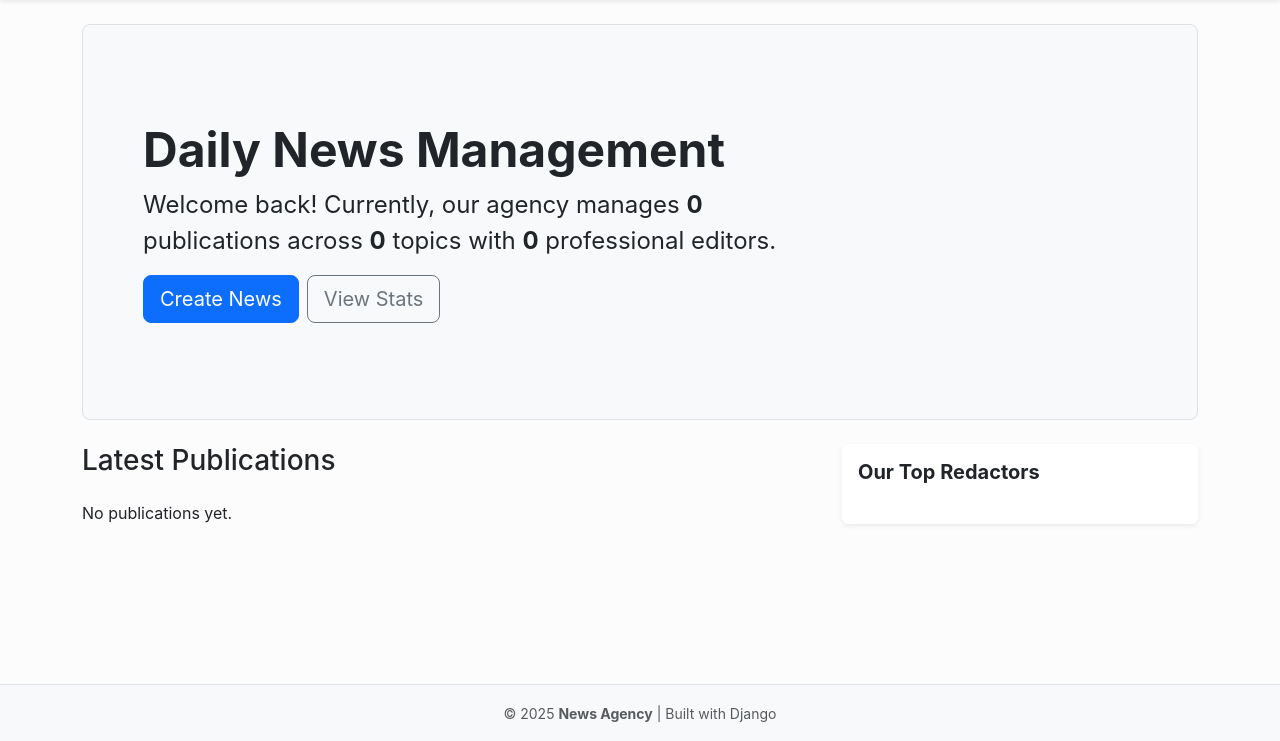
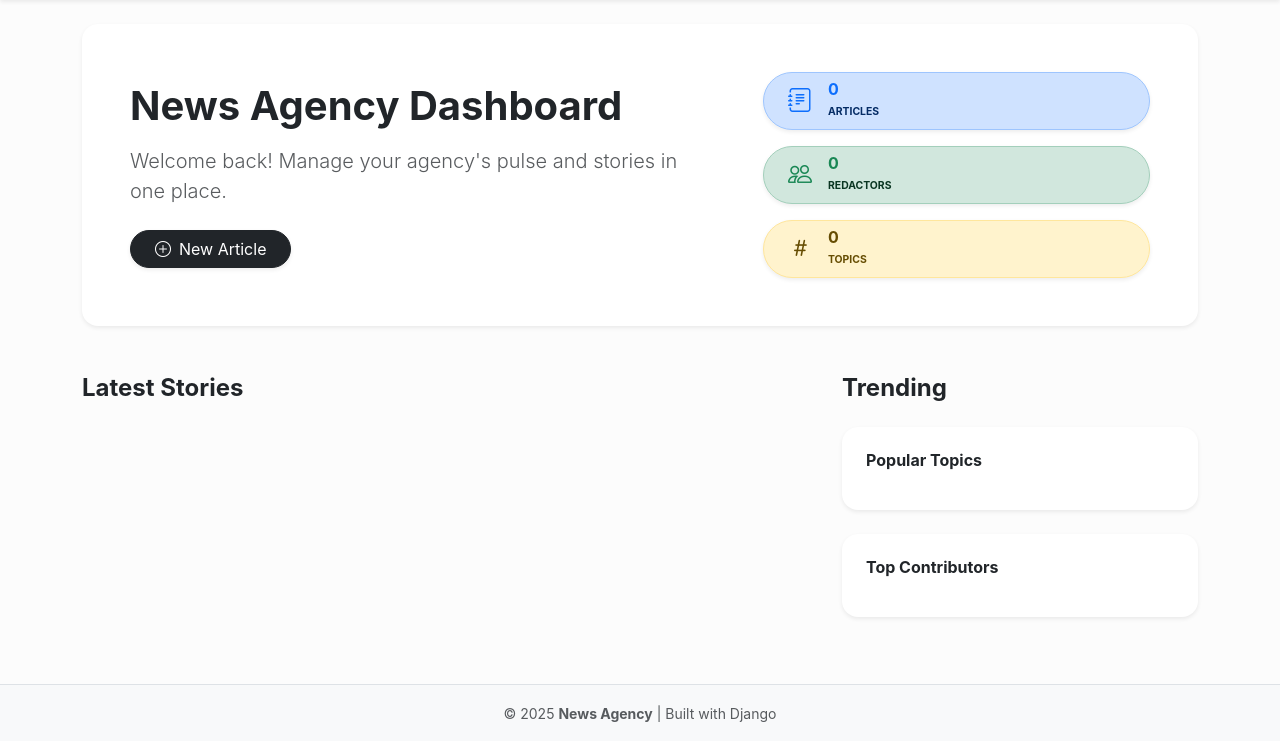
Before and after one commit to vadym-zahrebelnyi/news-agency, a Django app: page / in a window 1280 px wide. Shown: the part 59-800 px from the top of the page. Run offline with Django 4.2, Linux system fonts and the light colour scheme; data that the repository does not hold is empty.

Commit message:
style: rework index style

```diff
--- a/templates/newspaper/index.html
+++ b/templates/newspaper/index.html
@@ -1,54 +1,109 @@
 {% extends "base.html" %}
 
 {% block content %}
-  <div class="p-5 mb-4 bg-light rounded-3 border">
-    <div class="container-fluid py-5">
-      <h1 class="display-5 fw-bold">Daily News Management</h1>
-      <p class="col-md-8 fs-4">Welcome back! Currently, our agency manages <strong>{{ num_articles }}</strong>
-        publications across <strong>{{ num_topics }}</strong> topics with <strong>{{ num_redactors }}</strong>
-        professional editors.</p>
-      <div class="d-flex gap-2">
-        <button class="btn btn-primary btn-lg" type="button">Create News</button>
-        <button class="btn btn-outline-secondary btn-lg" type="button">View Stats</button>
+  <div class="card border-0 shadow-sm bg-white rounded-4 mb-5 overflow-hidden">
+    <div class="card-body p-4 p-md-5">
+      <div class="row align-items-center">
+        <div class="col-lg-7">
+          <h1 class="display-6 fw-bold text-dark mb-3">News Agency Dashboard</h1>
+          <p class="lead text-muted mb-4">
+            Welcome back! Manage your agency's pulse and stories in one place.
+          </p>
+          <a href="{% url 'newspaper:article-create' %}" class="btn btn-dark rounded-pill px-4 shadow-sm">
+            <i class="bi bi-plus-circle me-2"></i>New Article
+          </a>
+        </div>
+
+        <div class="col-lg-5 mt-4 mt-lg-0">
+          <div class="d-flex flex-column gap-3 ps-lg-4">
+            <div class="d-flex align-items-center p-2 px-4 bg-primary-subtle rounded-pill border border-primary-subtle shadow-sm">
+              <i class="bi bi-journal-text text-primary fs-4 me-3"></i>
+              <div>
+                <span class="fw-bold d-block lh-1 text-primary">{{ num_articles }}</span>
+                <small class="text-primary-emphasis text-uppercase fw-bold" style="font-size: 0.65rem;">Articles</small>
+              </div>
+            </div>
+            <div class="d-flex align-items-center p-2 px-4 bg-success-subtle rounded-pill border border-success-subtle shadow-sm">
+              <i class="bi bi-people text-success fs-4 me-3"></i>
+              <div>
+                <span class="fw-bold d-block lh-1 text-success">{{ num_redactors }}</span>
+                <small class="text-success-emphasis text-uppercase fw-bold" style="font-size: 0.65rem;">Redactors</small>
+              </div>
+            </div>
+            <div class="d-flex align-items-center p-2 px-4 bg-warning-subtle rounded-pill border border-warning-subtle shadow-sm">
+              <i class="bi bi-hash text-warning-emphasis fs-4 me-3"></i>
+              <div>
+                <span class="fw-bold d-block lh-1 text-warning-emphasis">{{ num_topics }}</span>
+                <small class="text-warning-emphasis text-uppercase fw-bold" style="font-size: 0.65rem;">Topics</small>
+              </div>
+            </div>
+          </div>
+        </div>
       </div>
     </div>
   </div>
 
   <div class="row">
     <div class="col-lg-8">
-      <h3 class="mb-4">Latest Publications</h3>
+      <h3 class="fw-bold h4 mb-4">Latest Stories</h3>
       {% for article in latest_articles %}
-        <div class="card shadow-sm mb-3">
-          <div class="card-body">
-            <div class="text-muted small mb-2">{{ article.published_date|date:"F d, Y" }}</div>
-            <h4 class="card-title"><a href="#" class="text-decoration-none text-dark">{{ article.title }}</a></h4>
-            <div class="mt-3">
+        <div class="card border-0 shadow-sm mb-3 hvr-shadow rounded-3">
+          <div class="card-body p-4">
+            <h5 class="fw-bold mb-2">
+              <a href="{% url 'newspaper:article-detail' pk=article.id %}" class="text-decoration-none text-dark">
+                {{ article.title }}
+              </a>
+            </h5>
+
+            <div class="mb-3">
               {% for topic in article.topics.all %}
-                <span class="badge rounded-pill bg-light text-dark border">{{ topic.name }}</span>
+                <span class="badge bg-warning-subtle text-warning-emphasis fw-bold rounded-pill" style="font-size: 0.75rem;">
+                  {{ topic.name }}
+                </span>
               {% endfor %}
+            </div>
+
+            <p class="text-muted small mb-0">{{ article.content|truncatewords:20 }}</p>
+
+            <div class="d-flex justify-content-between align-items-center mt-3 pt-3 border-top small text-muted">
+              <span><i class="bi bi-person me-1"></i> {{ article.publishers.all|join:", " }}</span>
+              <span><i class="bi bi-calendar3 me-1"></i> {{ article.published_date|date:"d M Y" }}</span>
             </div>
           </div>
         </div>
-      {% empty %}
-        <p>No publications yet.</p>
       {% endfor %}
     </div>
 
     <div class="col-lg-4">
-      <div class="card shadow-sm border-0 bg-white">
-        <div class="card-body">
-          <h5 class="card-title fw-bold mb-4">Our Top Redactors</h5>
-          <div class="list-group list-group-flush">
-            {% for redactor in top_redactors %}
-              <div class="list-group-item px-0 d-flex justify-content-between align-items-center bg-transparent">
-                <div>
-                  <h6 class="mb-0">{{ redactor.first_name }} {{ redactor.last_name }}</h6>
-                  <small class="text-muted">@{{ redactor.username }}</small>
-                </div>
-                <span class="badge bg-primary rounded-pill">{{ redactor.num_papers }}</span>
-              </div>
+      <h3 class="fw-bold h4 mb-4">Trending</h3>
+
+      <div class="card shadow-sm border-0 rounded-4 mb-4">
+        <div class="card-body p-4">
+          <h6 class="fw-bold mb-3">Popular Topics</h6>
+          <div class="d-flex flex-wrap gap-2">
+            {% for topic in popular_topics %}
+              <a href="{% url 'newspaper:topic-list' %}?name={{ topic.name }}"
+                 class="badge bg-warning-subtle text-warning-emphasis border border-warning-subtle text-decoration-none rounded-pill px-3 py-2 small hvr-shadow fw-bold">
+                {{ topic.name }}
+              </a>
             {% endfor %}
           </div>
+        </div>
+      </div>
+
+      <div class="card shadow-sm border-0 rounded-4">
+        <div class="card-body p-4">
+          <h6 class="fw-bold mb-3">Top Contributors</h6>
+          {% for redactor in top_redactors %}
+            <div class="d-flex justify-content-between align-items-center mb-3">
+              <a href="{% url 'newspaper:redactor-detail' pk=redactor.id %}" class="text-decoration-none text-dark small fw-semibold">
+                @{{ redactor.username }}
+              </a>
+              <span class="badge bg-success-subtle text-success rounded-pill border border-success-subtle px-2">
+                {{ redactor.num_papers }}
+              </span>
+            </div>
+          {% endfor %}
         </div>
       </div>
     </div>
```
